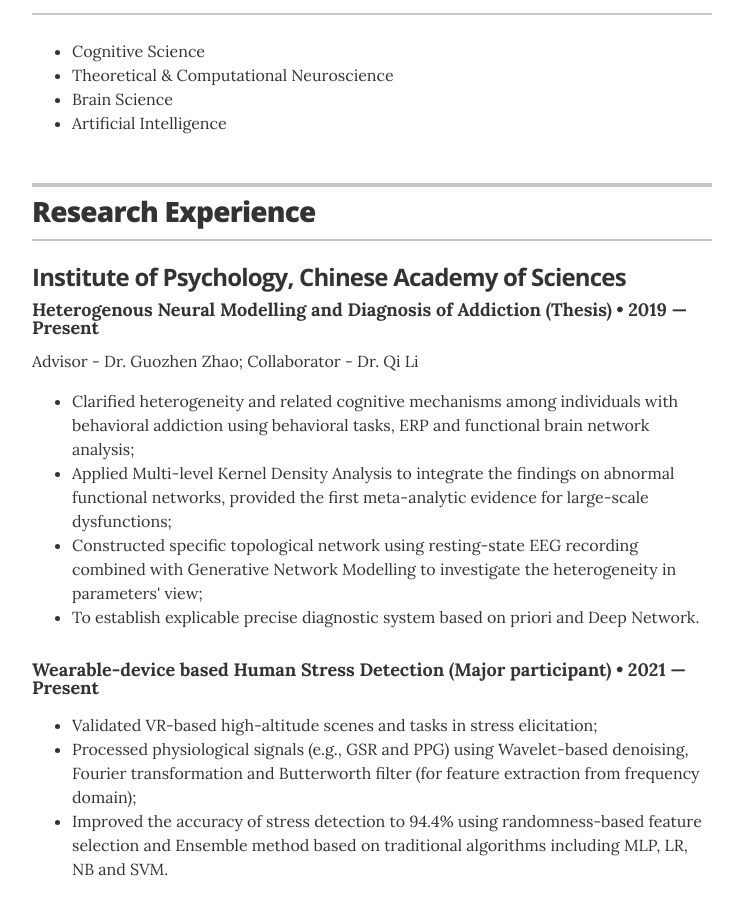
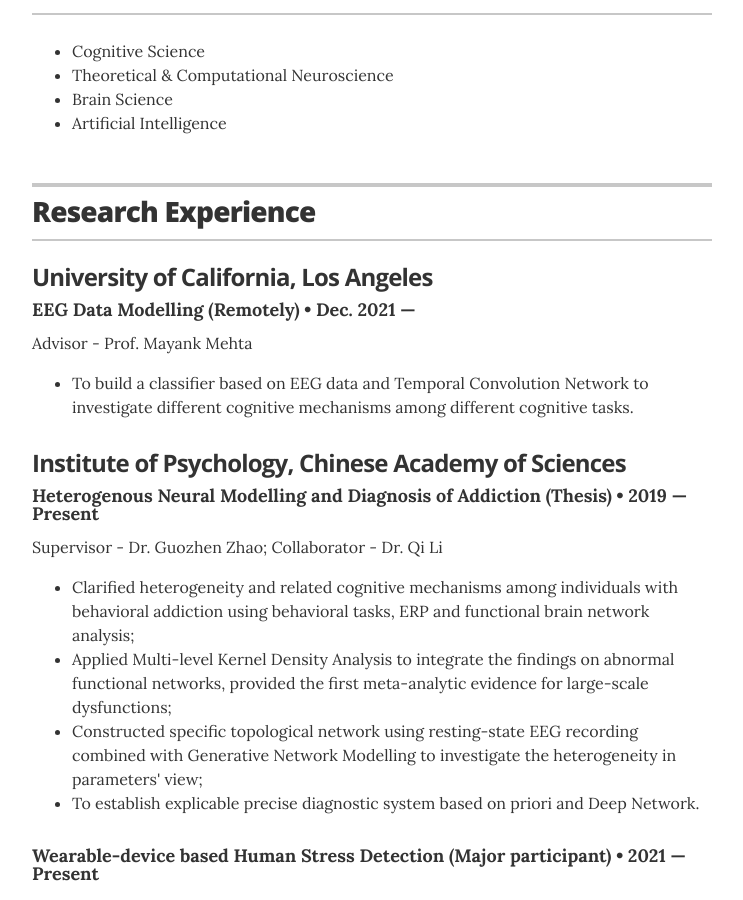
Before and after one commit to PsychYan/PsychYan.github.io, a Jekyll site: the page built from index.html, in a window 1280 px wide and 900 px high, scrolled down 1015 px. Shown: the whole window, without its empty margins (268-1011 px from the left). Built offline with Jekyll 4.4.1, drawn with Linux system fonts in a browser that asks for light colours.

Commit message:
Update experience.yml

```diff
--- a/_data/experience.yml
+++ b/_data/experience.yml
@@ -1,9 +1,14 @@
 # Jobs
+- company: University of California, Los Angeles
+  position: EEG Data Modelling (Remotely)
+  duration: Dec. 2021 &mdash;
+  summary: Advisor - Prof. Mayank Mehta <ul class="resume-item-list"><li>To build a classifier based on EEG data and Temporal Convolution Network to investigate different cognitive mechanisms among different cognitive tasks.</li></ul>
+
 # VP of Global Communications
 - company: Institute of Psychology, Chinese Academy of Sciences
   position: Heterogenous Neural Modelling and Diagnosis of Addiction (Thesis)
   duration: 2019 &mdash; Present
-  summary: Advisor - Dr. Guozhen Zhao; Collaborator - Dr. Qi Li <ul class="resume-item-list"><li>Clarified heterogeneity and related cognitive mechanisms among individuals with behavioral addiction using behavioral tasks, ERP and functional brain network analysis;</li><li>Applied Multi-level Kernel Density Analysis to integrate the findings on abnormal functional networks, provided the first meta-analytic evidence for large-scale dysfunctions;</li><li>Constructed specific topological network using resting-state EEG recording combined with Generative Network Modelling to investigate the heterogeneity in parameters' view;</li><li>To establish explicable precise diagnostic system based on priori and Deep Network.</li></ul>
+  summary: Supervisor - Dr. Guozhen Zhao; Collaborator - Dr. Qi Li <ul class="resume-item-list"><li>Clarified heterogeneity and related cognitive mechanisms among individuals with behavioral addiction using behavioral tasks, ERP and functional brain network analysis;</li><li>Applied Multi-level Kernel Density Analysis to integrate the findings on abnormal functional networks, provided the first meta-analytic evidence for large-scale dysfunctions;</li><li>Constructed specific topological network using resting-state EEG recording combined with Generative Network Modelling to investigate the heterogeneity in parameters' view;</li><li>To establish explicable precise diagnostic system based on priori and Deep Network.</li></ul>
 
 # Director of Digital Stratgy
 - position: Wearable-device based Human Stress Detection (Major participant)
```
